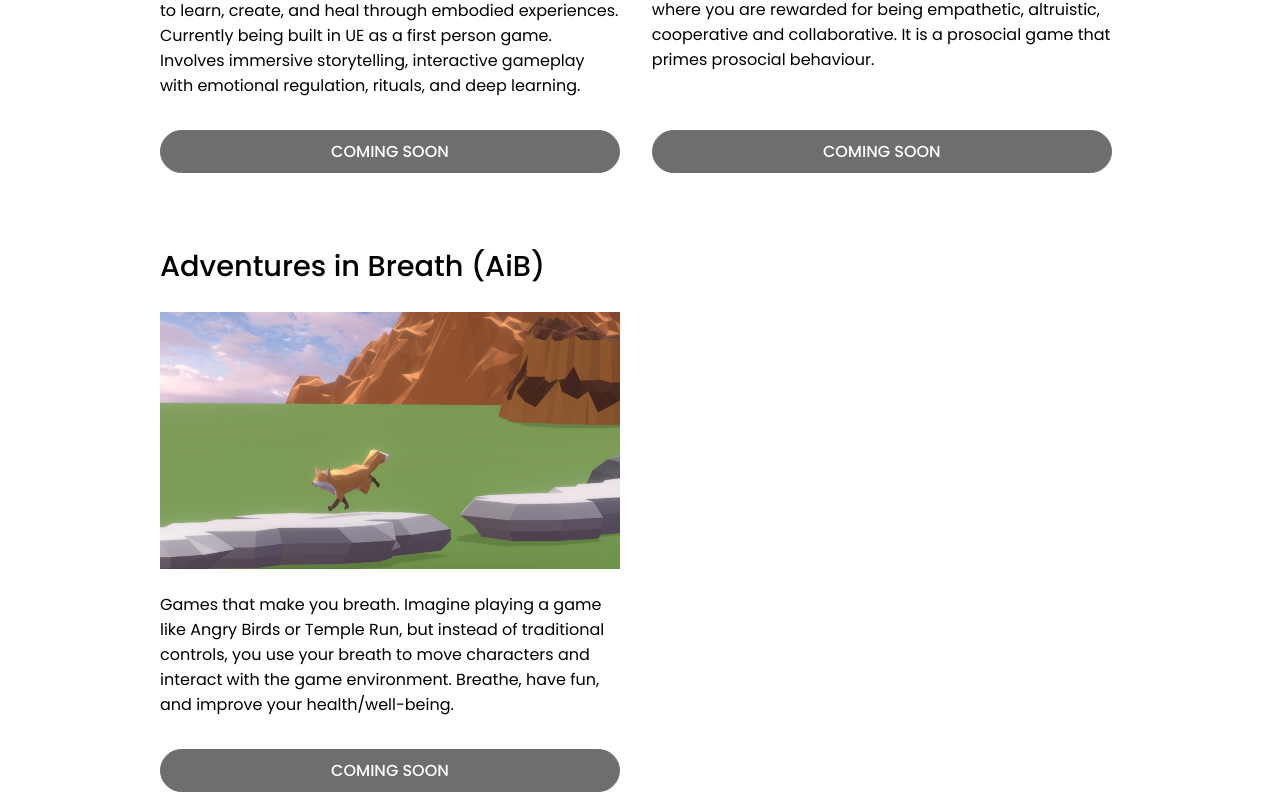
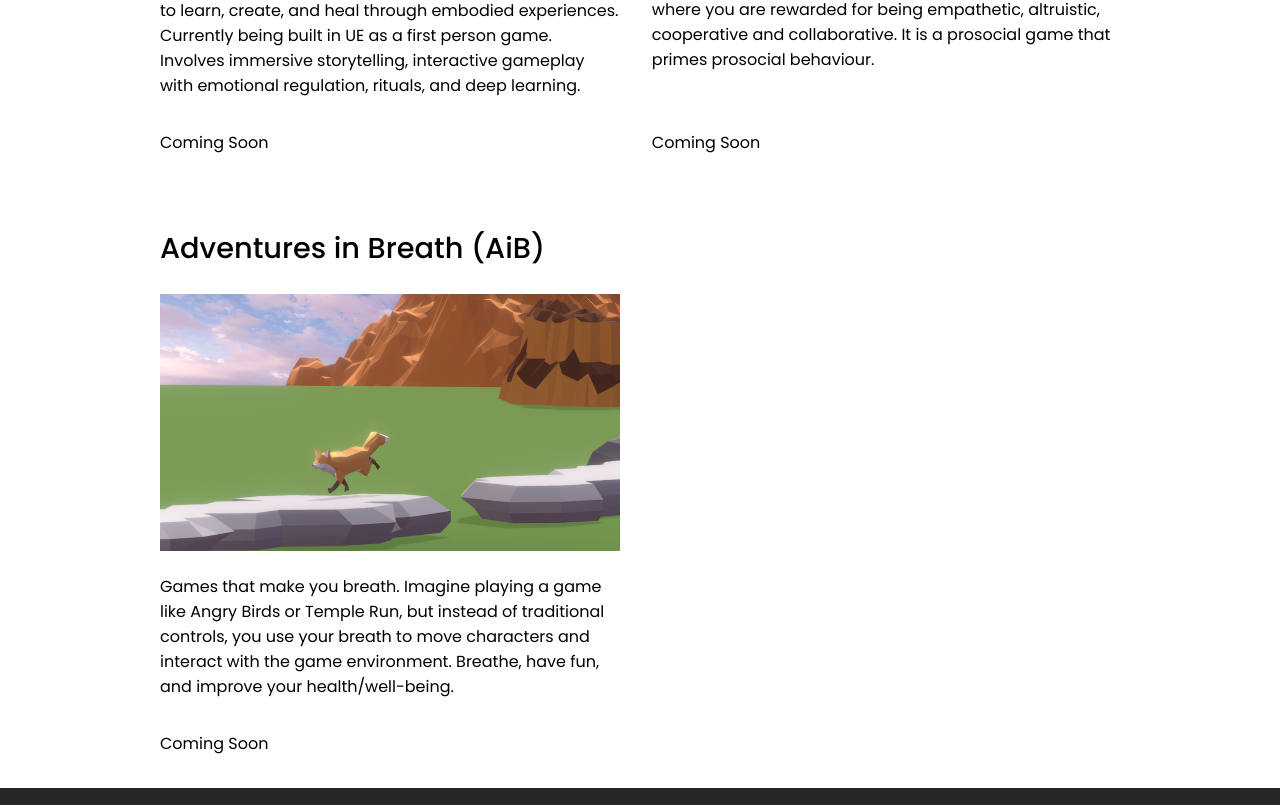
Before and after one commit to bstintheverse/theversewebdev, a React (Vite) app in the folder client/: page /experiences in a window 1280 px wide. Shown: the part 1015-1820 px from the top of the page. Built offline with nearby package versions, Linux system fonts and the light colour scheme.

Commit message:
delete redundant code and add width to game card button

```diff
--- a/client/src/components/Cards/GameCard/GameCard.scss
+++ b/client/src/components/Cards/GameCard/GameCard.scss
@@ -45,6 +45,6 @@
     }
 
     &__button {
-            @include button($grey, $grey);
+        width: 100%;
     }
 }
```
